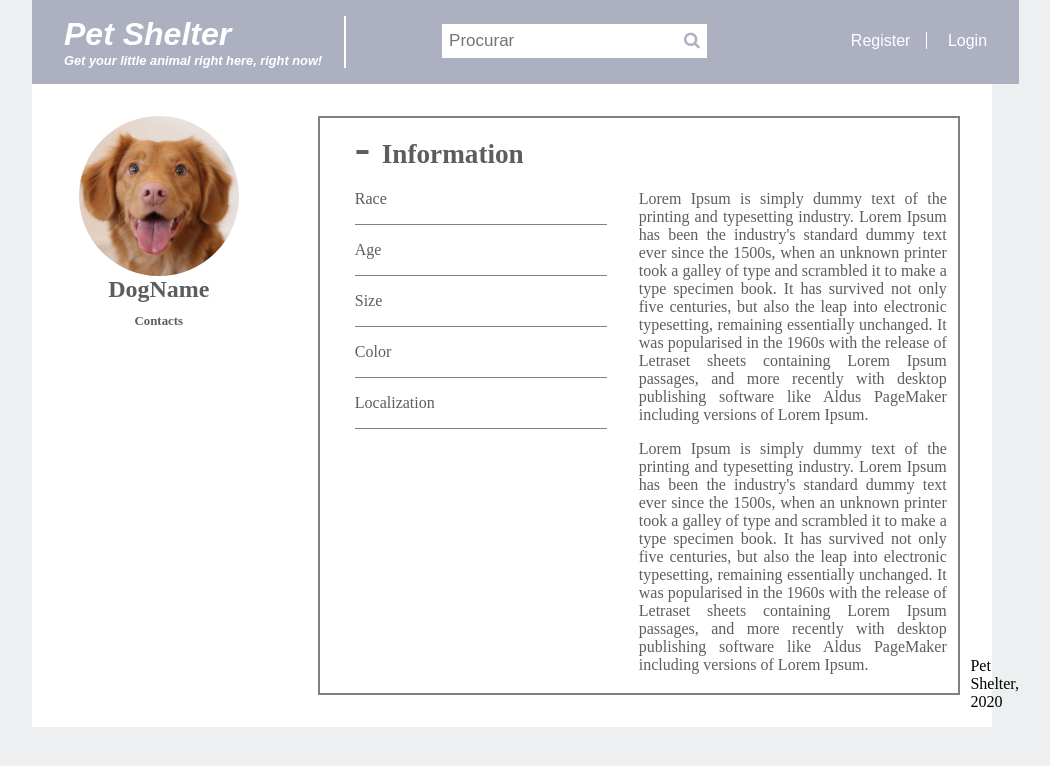
After one commit to samyuh/feup-ltw-project, a PHP site: template templates/common/dogInformation.php in a window 1280 px wide. The commit adds this page. Shown: the top 766 px of the page, without its empty margins (128-1178 px from the left). Run offline with PHP 8.4, Linux system fonts and the light colour scheme; the template is opened without the code that fills it, so the values that code supplies are empty.

Commit message:
dogInformation page menu done

```diff
--- /dev/null
+++ b/css/dogInformation.css
@@ -0,0 +1,82 @@
+body > div{
+    display: flex;
+    background-color: white;
+    width: 102.3%
+}
+body > div > section{
+    margin: 2em;
+    width: 20%;
+    color: #5d5d5d;
+
+}
+
+body > div > section > img{
+    display: block;
+    margin-left: auto;
+    margin-right: auto;
+    border-radius: 1%;
+    height: 10em;
+    width: 10em;
+    border-radius: 50%;
+
+
+}
+
+body > div > section > h1{
+    text-align: center;
+    margin: 0%;
+
+}
+
+body > div > section > h2{
+    text-align: center;
+    font-size: 80%;
+
+}
+
+body > div > article{
+    width: 40em;
+    display: grid;
+    grid-template-columns: 1fr 1fr;
+    grid-template-rows: 2fr;
+    grid-template-areas:
+        "header none"
+        "list text";
+    margin: 2em;
+    padding: 0.2em;
+    border: 2px solid grey;
+    background-color: white;
+    color: #5d5d5d;
+}
+
+body > div > article > h1{
+    margin: 0;
+    color: #5d5d5d;
+    grid-area: header;
+    font-size: 170%;
+    font-weight: bold;
+    margin-left: 32px;
+}
+
+body > div > article > h1:before{
+    content: '- ';
+    font-size: 170%;
+}
+
+body > div > article > ul {
+    grid-area: list;
+    padding: 0 2em 1em 2em;
+    margin: 0;
+}
+
+body > div > article > ul > li{
+    list-style-type: none;
+    border-bottom: 1.5px solid grey;
+}
+
+body > div > article > aside {
+    text-align: justify;
+    grid-area: text;
+    padding-right: 0.5em;
+
+}
--- a/index.php
+++ b/index.php
@@ -1,5 +1,6 @@
 <?php
   include_once('templates/common/header.php');
-  include_once('templates/home/homepage.php');
-  include_once('templates/common/footer.php');
+  include_once('templates/common/dogInformation.php');
+  #include_once('templates/home/homepage.php');
+  #include_once('templates/common/footer.php');
 ?>
--- /dev/null
+++ b/templates/common/dogInformation.php
@@ -0,0 +1,27 @@
+<div>
+
+    <section>
+        <img src="templates/common/dog.jpg" alt="Failed displaying dog image">
+        <h1>DogName</h1>
+        <h2>Contacts</h2>
+    </section>
+
+    <article>
+        <h1>Information</h1>
+
+        <ul>
+            <li> <p>Race</p> </li>
+            <li> <p>Age</p></li>
+            <li> <p>Size</p></li>
+            <li> <p>Color</p></li>
+            <li> <p>Localization</p></li>
+        </ul>
+
+        <aside>
+            <p>Lorem Ipsum is simply dummy text of the printing and typesetting industry. Lorem Ipsum has been the industry's standard dummy text ever since the 1500s, when an unknown printer took a galley of type and scrambled it to make a type specimen book. It has survived not only five centuries, but also the leap into electronic typesetting, remaining essentially unchanged. It was popularised in the 1960s with the release of Letraset sheets containing Lorem Ipsum passages, and more recently with desktop publishing software like Aldus PageMaker including versions of Lorem Ipsum.</p>
+            Lorem Ipsum is simply dummy text of the printing and typesetting industry. Lorem Ipsum has been the industry's standard dummy text ever since the 1500s, when an unknown printer took a galley of type and scrambled it to make a type specimen book. It has survived not only five centuries, but also the leap into electronic typesetting, remaining essentially unchanged. It was popularised in the 1960s with the release of Letraset sheets containing Lorem Ipsum passages, and more recently with desktop publishing software like Aldus PageMaker including versions of Lorem Ipsum.</p>
+        </aside>
+
+    </article>
+
+</div>
--- a/templates/common/header.php
+++ b/templates/common/header.php
@@ -5,6 +5,7 @@
     <meta charset="UTF-8">
     <meta name="viewport" content="width=device-width, initial-scale=1.0">
     <link href="../../css/style.css" rel="stylesheet">
+    <link href="../../css/dogInformation.css" rel="stylesheet">
     <!-- Add icon library -->
     <link rel="stylesheet" href="https://cdnjs.cloudflare.com/ajax/libs/font-awesome/4.7.0/css/font-awesome.min.css">
   </head>
```
Also changed, not shown: templates/common/dog.jpg (added).
